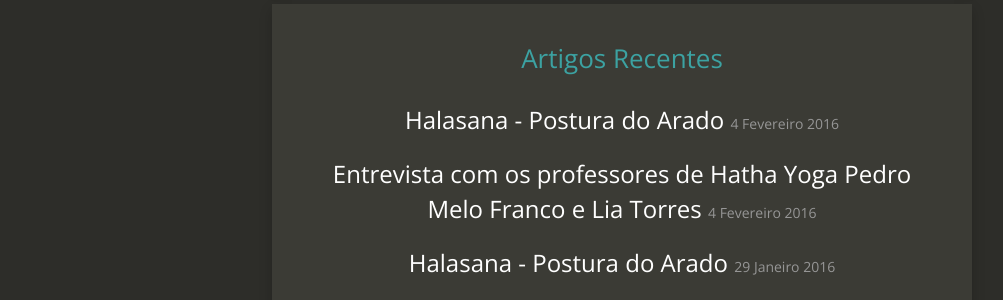
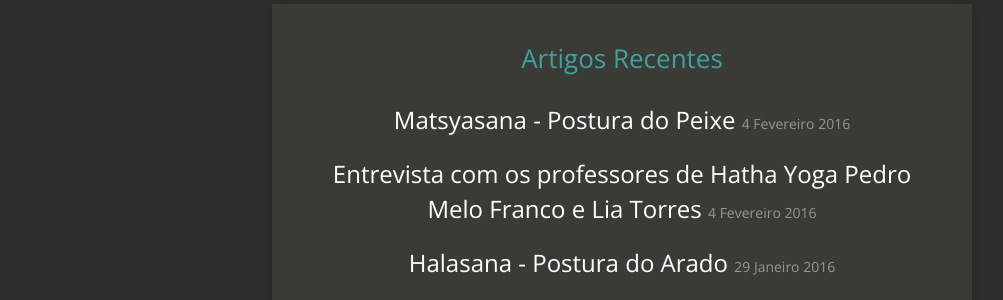
Before and after one commit to bruninja/brunoyoguini, a Jekyll site: the page built from index.html, in a window 1280 px wide. Shown: the part 648-948 px from the top of the page, without its empty margins (18-1021 px from the left). Built offline with Jekyll 4.4.1, drawn with Linux system fonts in a browser that asks for light colours; nearby versions of some CDN libraries; Markdown is read by kramdown in place of the engine named in the settings; comment, search, counter and statistics services are not loaded; part of the change alters nothing that is shown.

```diff
--- a/_includes/footer.html
+++ b/_includes/footer.html
@@ -39,4 +39,16 @@
       s.parentNode.insertBefore(ga, s);
   })();
 </script>
+<!-- google-analytics -->
+<script>
+  (function(i,s,o,g,r,a,m){i['GoogleAnalyticsObject']=r;i[r]=i[r]||function(){
+  (i[r].q=i[r].q||[]).push(arguments)},i[r].l=1*new Date();a=s.createElement(o),
+  m=s.getElementsByTagName(o)[0];a.async=1;a.src=g;m.parentNode.insertBefore(a,m)
+  })(window,document,'script','//www.google-analytics.com/analytics.js','ga');
+
+  ga('create', 'UA-74514978-2', 'auto');
+  ga('send', 'pageview');
+
+</script>
+<!-- /google-analytics -->
 {% endif %}
--- a/_posts/2016-02-04-asana-matsyasana.md
+++ b/_posts/2016-02-04-asana-matsyasana.md
@@ -1,6 +1,6 @@
 ---
 layout:     post
-title:      Halasana - Postura do Arado
+title:      Matsyasana - Postura do Peixe
 date:       2016-02-04 13:53:00
 summary:    Instruções para Matsyasana - Postura do Peixe
 categories: asana
```
Also changed, not shown: 6 other files.
